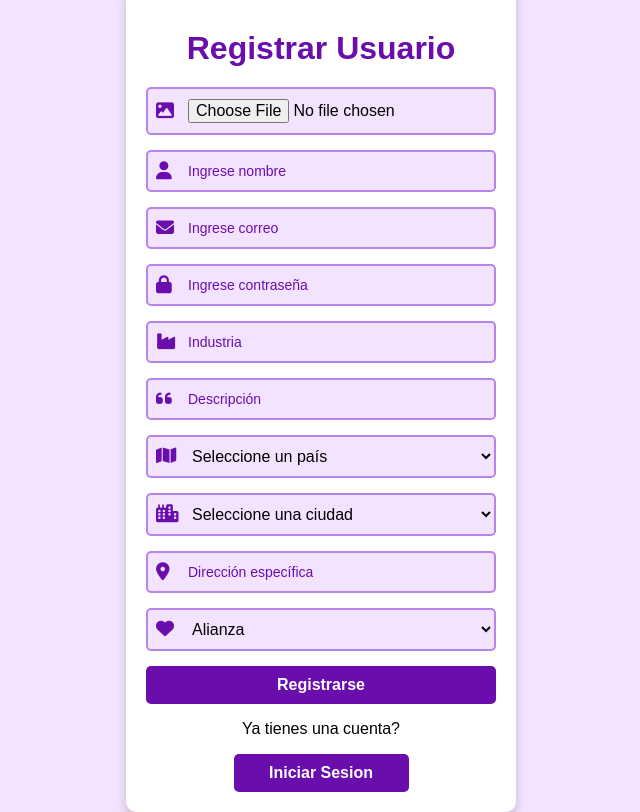
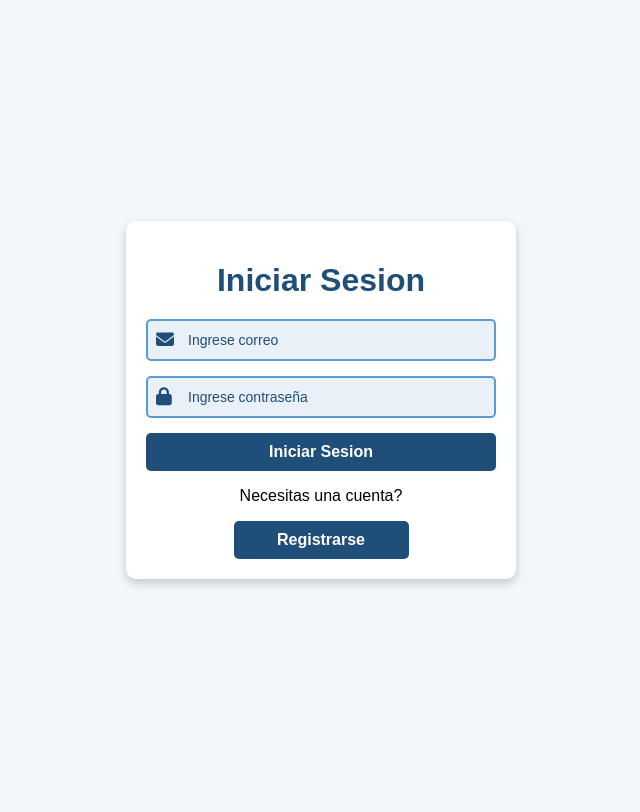
Before and after one commit to cristianbedoya000/TinderEmpresarial, a PHP site: page /views/login.php in a window 1280 px wide. Shown: the whole page, without its empty margins (319-959 px from the left). After the commit the page ends 586 px from the top, so only its background shows below. Run offline with PHP 8.4, Linux system fonts and the light colour scheme.

Commit message:
User Login/Register

```diff
--- /dev/null
+++ b/js/form-login.js
@@ -0,0 +1,14 @@
+const iniciarBtn=document.getElementById('LoginBtn');
+const registrarBtn =document.getElementById('RegisterBtn');
+const loginForm=document.getElementById('Login');
+const registerForm=document.getElementById('Register');
+
+registrarBtn.addEventListener('click',function(){
+    loginForm.style.display="none";
+    registerForm.style.display="block";
+})
+
+iniciarBtn.addEventListener('click',function(){
+    loginForm.style.display="block";
+    registerForm.style.display="none";
+})
--- a/styles/style.css
+++ b/styles/style.css
@@ -1,6 +1,6 @@
 body {
     font-family: Arial, sans-serif;
-    background-color: #f4e3ff; /* Fondo lila claro */
+    background-color: #F4F7FA; /* Fondo claro corporativo */
     display: flex;
     justify-content: center;
     align-items: center;
@@ -18,7 +18,7 @@ body {
 }
 
 h1 {
-    color: #6a0dad; /* Lila oscuro */
+    color: #1F4E79; /* Azul principal corporativo */
     margin-bottom: 20px;
 }
 
@@ -33,38 +33,35 @@ h1 {
     left: 10px;
     top: 50%;
     transform: translateY(-50%);
-    color: #6a0dad;
+    color: #1F4E79;
     font-size: 18px;
 }
 
-.input-group input, .input-group select {
+.input-group input,
+.input-group select {
     width: 100%;
-    padding: 10px 40px; /* Espacio suficiente para ícono */
-    border: 2px solid #b784eb;
+    padding: 10px 40px;
+    border: 2px solid #5B9BD5;
     border-radius: 5px;
     outline: none;
-    background: #f4e3ff;
+    background: #EAF0F7;
     box-sizing: border-box;
     font-size: 16px;
 }
 
 .input-group input::placeholder {
-    color: #6a0dad;
-    font-size: 14px; /* Ajustar el tamaño */
+    color: #1F4E79;
+    font-size: 14px;
 }
 
 .input-group select {
     cursor: pointer;
 }
 
-.input-group input::placeholder {
-    color: #6a0dad;
-}
-
 .btn {
     width: 100%;
     padding: 10px;
-    background: #6a0dad;
+    background: #1F4E79;
     color: white;
     font-size: 16px;
     font-weight: bold;
@@ -75,13 +72,13 @@ h1 {
 }
 
 .btn:hover {
-    background: #4b0082; /* Tonalidad más oscura */
+    background: #123456; /* Azul oscuro */
 }
 
 .btn-or {
     width: 50%;
     padding: 10px;
-    background: #6a0dad;
+    background: #1F4E79;
     color: white;
     font-size: 16px;
     font-weight: bold;
@@ -92,5 +89,5 @@ h1 {
 }
 
 .btn-or:hover {
-    background: #4b0082; /* Tonalidad más oscura */
+    background: #123456;
 }
--- a/views/login.php
+++ b/views/login.php
@@ -6,12 +6,12 @@
     <link rel="stylesheet" href="../styles/style.css">
 </head>
 <body>
-    <div class="container" id="Register">
+    <div class="container" id="Register" style="display: none;">
         <h1>Registrar Usuario</h1>
-        <form action="" method="POST">
+        <form action="../controllers/sesion.php" method="POST">
             <div class="input-group">
                 <i class="fa-solid fa-image"></i>
-                <input type="file" id="imagen" name="imagen" required><br>
+                <input type="file" id="imagen" name="fotoperfil" required><br>
             </div>
             <div class="input-group">
                 <i class="fa-solid fa-user"></i>
@@ -92,9 +92,30 @@
         </form>
         <div>
             <p>Ya tienes una cuenta?</p>
-            <button class="btn-or" id="IniciarSesion">Iniciar Sesion</button>
+            <button class="btn-or" id="LoginBtn">Iniciar Sesion</button>
+        </div>
+    </div>
+
+    <div class="container" id="Login">
+        <h1>Iniciar Sesion</h1>
+        <form action="../controllers/sesion.php" method="POST">
+            <div class="input-group">
+                <i class="fa-solid fa-envelope"></i>
+                <input type="email" name="correo" id="correo" placeholder="Ingrese correo" required><br>
+            </div>
+            <div class="input-group">
+                <i class="fa-solid fa-lock"></i>
+                <input type="password" name="contraseña" id="contraseña" placeholder="Ingrese contraseña" required><br>
+            </div>
+            <button type="submit" class="btn" name="Login" value="Login">Iniciar Sesion</button>
+        </form>
+        <div>
+            <p>Necesitas una cuenta?</p>
+            <button class="btn-or" id="RegisterBtn">Registrarse</button>
         </div>
     </div>
     <script src="../js/ciudades.js"></script>
+    <script src="../js/form-login.js"></script>
+
 </body>
 </html>
```
Also changed, not shown: controllers/sesion.php (added, +99 -0 lines), views/inicio.php (added, +12 -0 lines), 1 other file.
